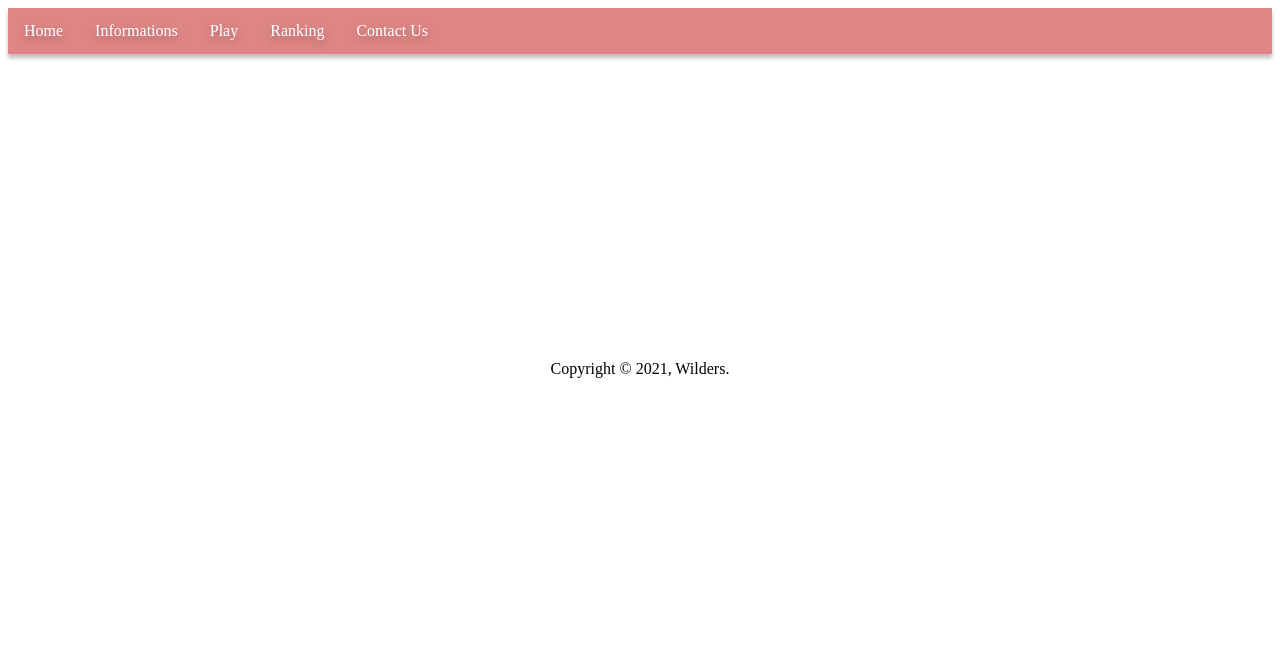
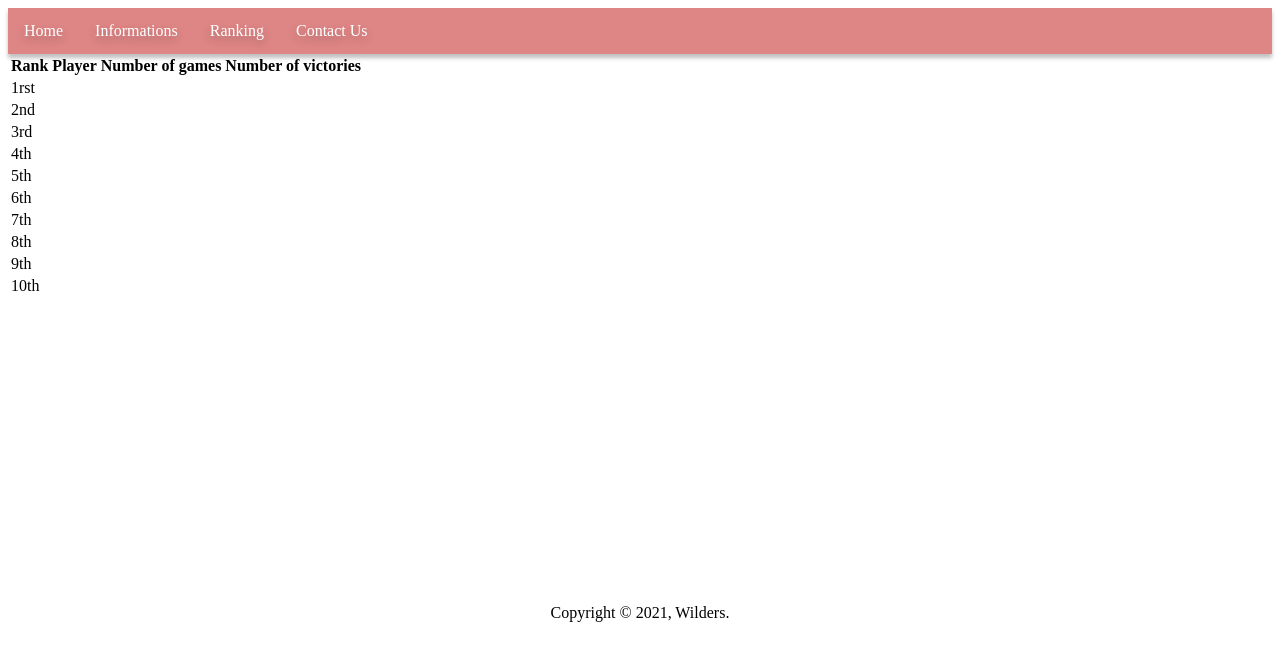
Before and after one commit to Herelius/Wilders, a website built with Parcel: page rank.html in a window 1280 px wide. Built offline with nearby package versions, Linux system fonts and the light colour scheme.

Commit message:
site web complet sauf ranking (en cours)

```diff
--- a/rank.html
+++ b/rank.html
@@ -1,26 +1,95 @@
 <!DOCTYPE html>
 <html lang="en">
+
 <head>
   <meta charset="UTF-8" />
   <link rel="stylesheet" type="text/css" href="style.css" />
   <meta name="viewport" content="width=device-width, initial-scale=1.0" />
   <meta http-equiv="X-UA-Compatible" content="ie=edge" />
-    <script defer src="script.js"></script>
-    <style></style>
+  <script defer src="rank.js"></script>
 
   <title>Rock Paper Scissors</title>
 </head>
+
 <body>
   <div>
     <header>
       <ul id="nav">
-          <li><a href="home.html">Home</a></li>
+        <li><a href="index.html">Home</a></li>
         <li><a href="info.html">Informations</a></li>
-          <li><a href="play.html">Play</a></li>
         <li><a href="rank.html">Ranking</a></li>
         <li><a href="contact.html">Contact Us</a></li>
       </ul>
     </header>
+
+    <table class="rank">
+      <tr>
+        <th>Rank</th>
+        <th>Player</th>
+        <th>Number of games</th>
+        <th>Number of victories</th>
+      </tr>
+      <tr>
+        <td>1rst</td>
+        <td class="player"></td>
+        <td class="game"></td>
+        <td classh="victory"></td>
+      </tr>
+      <tr>
+        <td>2nd</td>
+        <td class="player"></td>
+        <td class="game"></td>
+        <td classh="victory"></td>
+      </tr>
+      <tr>
+        <td>3rd</td>
+        <td class="player"></td>
+        <td class="game"></td>
+        <td classh="victory"></td>
+      </tr>
+      <tr>
+        <td>4th</td>
+        <td class="player"></td>
+        <td class="game"></td>
+        <td classh="victory"></td>
+      </tr>
+      <tr>
+        <td>5th</td>
+        <td class="player"></td>
+        <td class="game"></td>
+        <td classh="victory"></td>
+      </tr>
+      <tr>
+        <td>6th</td>
+        <td class="player"></td>
+        <td class="game"></td>
+        <td classh="victory"></td>
+      </tr>
+      <tr>
+        <td>7th</td>
+        <td class="player"></td>
+        <td class="game"></td>
+        <td classh="victory"></td>
+      </tr>
+      <tr>
+        <td>8th</td>
+        <td class="player"></td>
+        <td class="game"></td>
+        <td classh="victory"></td>
+      </tr>
+      <tr>
+        <td>9th</td>
+        <td class="player"></td>
+        <td class="game"></td>
+        <td classh="victory"></td>
+      </tr>
+      <tr>
+        <td>10th</td>
+        <td class="player"></td>
+        <td class="game"></td>
+        <td classh="victory"></td>
+      </tr>
+    </table>
 
     <footer>
       <div style="text-align: center;">
@@ -31,4 +100,5 @@
     </footer>
   </div>
 </body>
+
 </html>
--- /dev/null
+++ b/rank.js
@@ -0,0 +1,3 @@
+const player = document.querySelector('.player');
+const game = document.querySelector('.game');
+const victory = document.querySelector('.victory');
```
Lines whose indentation alone changed are shown as unchanged.
